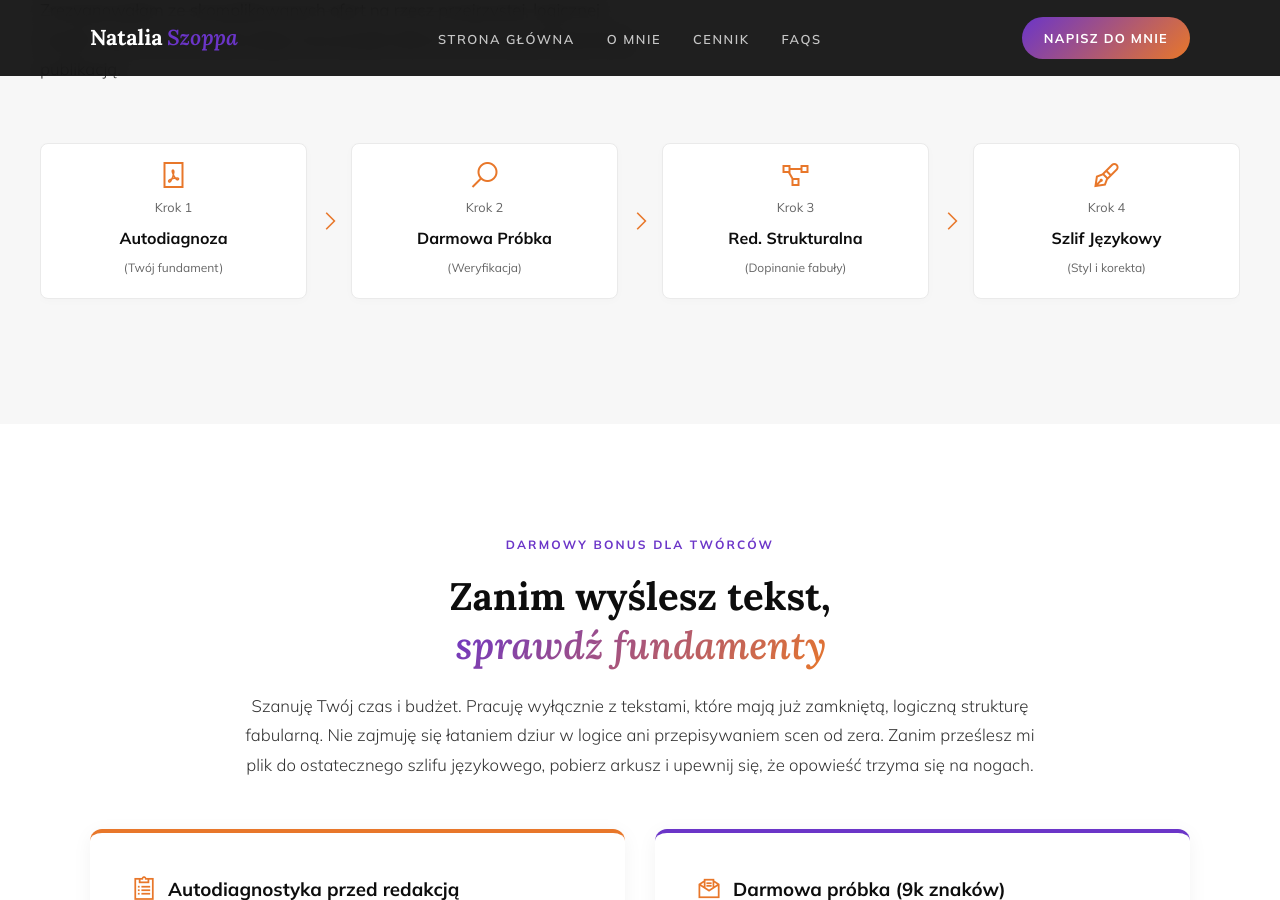
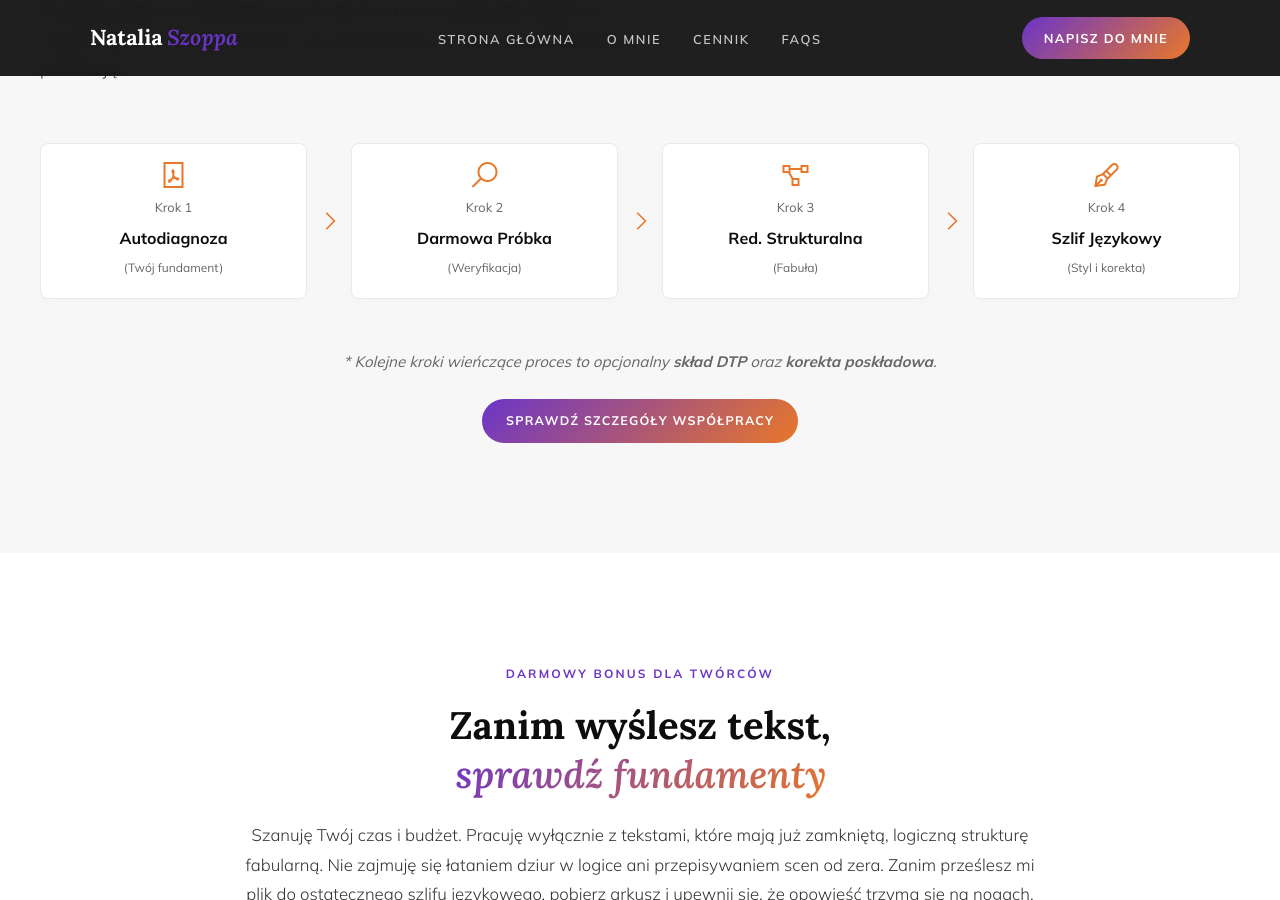
Before and after one commit to Bonnie00726/nataliaszoppa, a Jekyll site: the page built from index.html, in a window 1280 px wide and 900 px high, scrolled down 2341 px. Built offline with Jekyll 4.4.1, drawn with Linux system fonts in a browser that asks for light colours.

Commit message:
Update index.html

```diff
--- a/index.html
+++ b/index.html
@@ -216,7 +216,7 @@ title: Redakcja, korekta, skład
             </div>
         </div>
 
-        <div class="author-path">
+        <div class="author-path reveal delay-1">
           <div class="path-step">
             <i class="las la-file-pdf" style="font-size: 2rem; color: var(--grad-end); margin-bottom: 5px;"></i>
             <span>Krok 1</span>
@@ -239,7 +239,7 @@ title: Redakcja, korekta, skład
             <i class="las la-project-diagram" style="font-size: 2rem; color: var(--grad-end); margin-bottom: 5px;"></i>
             <span>Krok 3</span>
             Red. Strukturalna
-            <span style="margin-top: 5px; font-weight: normal; font-size: 0.75em;">(Dopinanie fabuły)</span>
+            <span style="margin-top: 5px; font-weight: normal; font-size: 0.75em;">(Fabuła)</span>
           </div>
 
           <div class="path-arrow"><i class="las la-angle-right"></i></div>
@@ -250,6 +250,14 @@ title: Redakcja, korekta, skład
             Szlif Językowy
             <span style="margin-top: 5px; font-weight: normal; font-size: 0.75em;">(Styl i korekta)</span>
           </div>
+        </div>
+
+        <!-- Nowy blok informacyjny z przyciskiem -->
+        <div class="reveal delay-2" style="text-align: center; margin-top: 35px;">
+            <p style="color: var(--ink-muted); font-size: 0.95rem; margin-bottom: 24px;">
+                <em>* Kolejne kroki wieńczące proces to opcjonalny <strong>skład DTP</strong> oraz <strong>korekta poskładowa</strong>.</em>
+            </p>
+            <a href="zasady-wspolpracy.html" class="btn-primary">Sprawdź szczegóły współpracy</a>
         </div>
     </div>
 </section>
```
